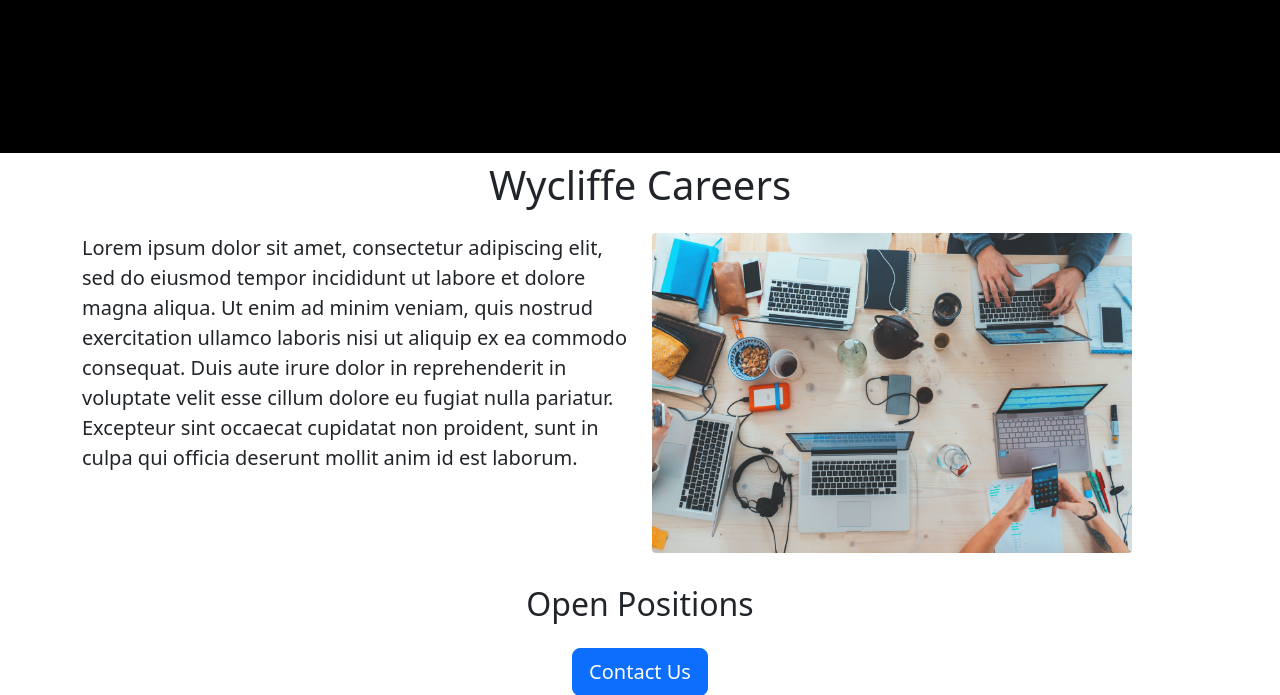
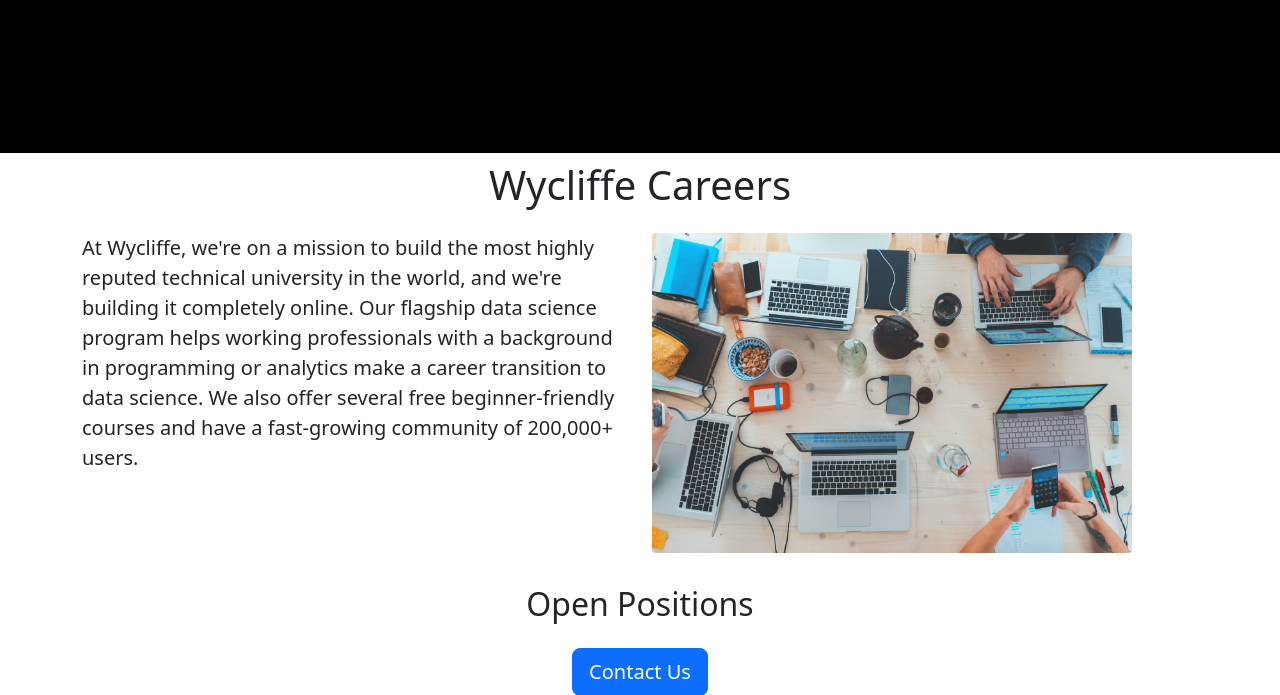
Before and after one commit to wicmarsh/wycliffe-career-website-v2, a Flask app: template templates/home.html in a window 1280 px wide. Shown: the part 756-1451 px from the top of the page. Run offline with Flask 3, Linux system fonts and the light colour scheme; the template is opened without the code that fills it, so the values that code supplies are empty.

Commit message:
updated home.html

```diff
--- a/templates/home.html
+++ b/templates/home.html
@@ -15,7 +15,7 @@
       <div class="row" style="margin-bottom: 32px;">
         <div class="col-6">
       <p class="lead">
-        Lorem ipsum dolor sit amet, consectetur adipiscing elit, sed do eiusmod tempor incididunt ut labore et dolore magna aliqua. Ut enim ad minim veniam, quis nostrud exercitation ullamco laboris nisi ut aliquip ex ea commodo consequat. Duis aute irure dolor in reprehenderit in voluptate velit esse cillum dolore eu fugiat nulla pariatur. Excepteur sint occaecat cupidatat non proident, sunt in culpa qui officia deserunt mollit anim id est laborum.
+        At Wycliffe, we're on a mission to build the most highly reputed technical university in the world, and we're building it completely online. Our flagship data science program helps working professionals with a background in programming or analytics make a career transition to data science. We also offer several free beginner-friendly courses and have a fast-growing community of 200,000+ users.
       </p>
         </div>
         <div class="col-6">
```
